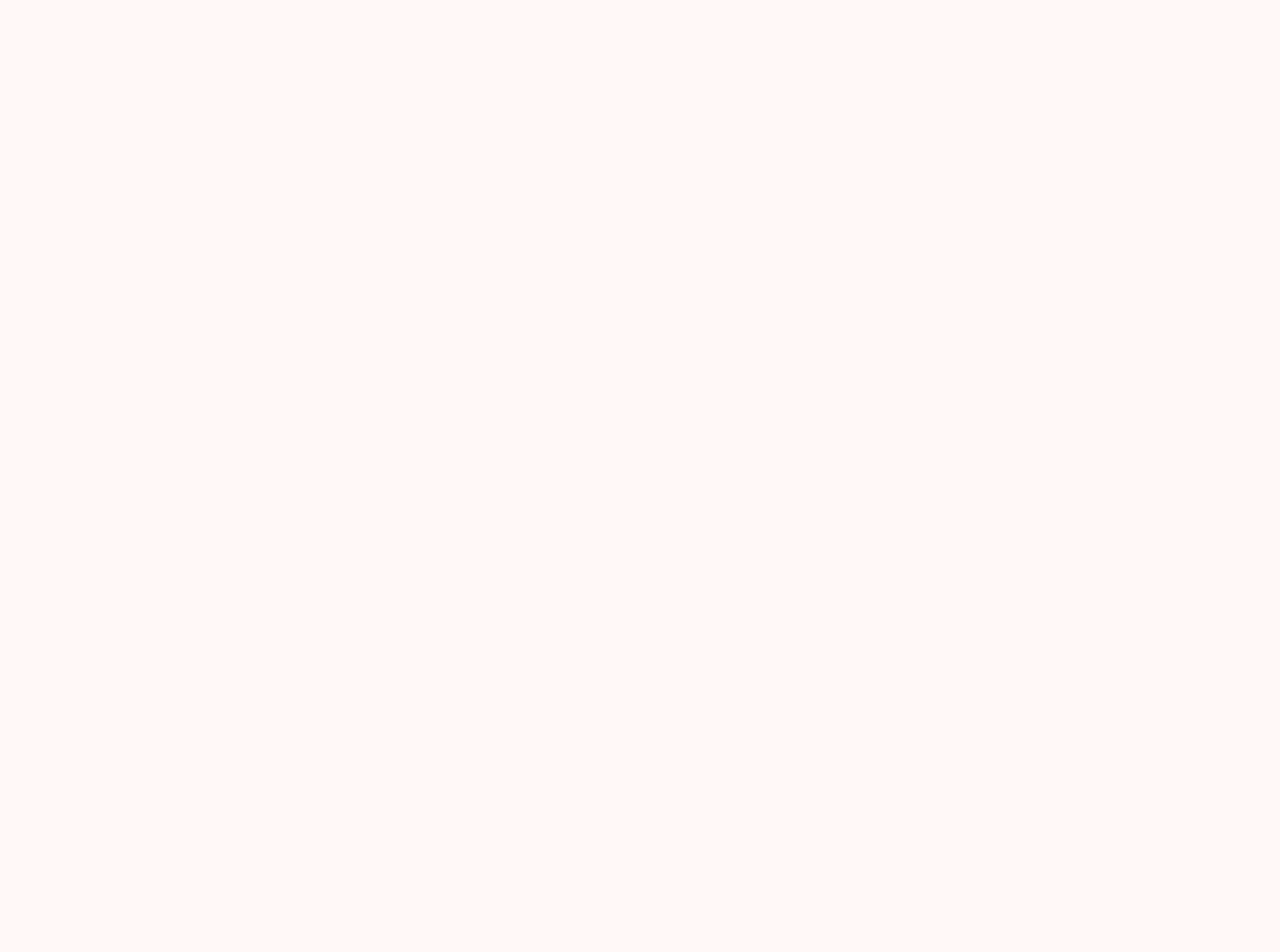
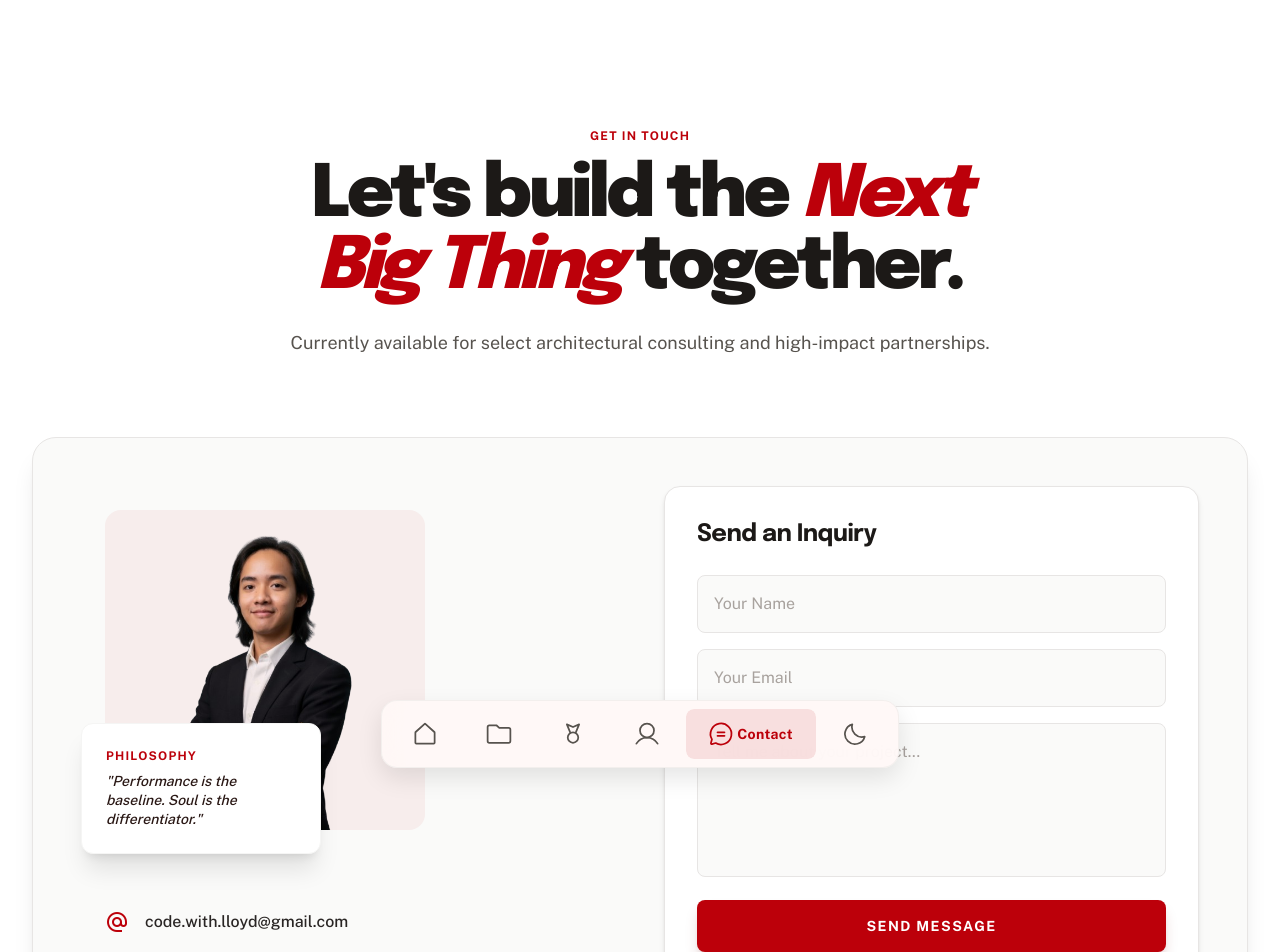
Before and after one commit to Rozuuuuu/rozu-portfolio, a React (Vite) app: page /contact in a window 1280 px wide. Before the commit this address had no page. Shown: the top 952 px of the page. Before the commit the page ends 800 px from the top, so only its background shows below. Built offline with nearby package versions, Linux system fonts and the light colour scheme.

Commit message:
Contact Page Implemented

```diff
--- a/src/App.jsx
+++ b/src/App.jsx
@@ -8,11 +8,11 @@ import Projects from './components/Projects';
 import Experience from './components/Experience';
 import Education from './components/Education';
 import Achievements from './components/Achievements';
-import Contact from './components/Contact';
 import Footer from './components/Footer';
 import ProjectsPage from './pages/ProjectsPage';
 import AchievementsPage from './pages/AchievementsPage';
 import SkillsPage from './pages/SkillsPage';
+import ContactPage from './pages/ContactPage';
 
 function HomePage() {
   return (
@@ -24,7 +24,6 @@ function HomePage() {
       <Experience />
       <Education />
       <Achievements />
-      <Contact />
       <Footer />
     </>
   );
@@ -39,6 +38,7 @@ function AnimatedRoutes() {
         <Route path="/projects" element={<ProjectsPage />} />
         <Route path="/achievements" element={<AchievementsPage />} />
         <Route path="/skills" element={<SkillsPage />} />
+        <Route path="/contact" element={<ContactPage />} />
       </Routes>
     </AnimatePresence>
   );
--- /dev/null
+++ b/src/pages/ContactPage.jsx
@@ -0,0 +1,88 @@
+import SharedNav from '../components/SharedNav';
+import { SharedFooter } from '../components/SharedFooter';
+import PageTransition from '../components/PageTransition';
+
+const ContactPage = () => {
+    return (
+        <PageTransition>
+            <div className="bg-white dark:bg-stone-950 text-stone-900 dark:text-stone-100 min-h-screen transition-colors duration-300">
+                <SharedNav />
+
+                <main className="pt-32 pb-24 max-w-7xl mx-auto px-6 md:px-8">
+                    {/* Hero Section */}
+                    <div className="mb-20 text-center max-w-3xl mx-auto">
+                        <span className="font-label text-primary dark:text-red-400 font-bold uppercase tracking-widest text-xs mb-4 block">Get In Touch</span>
+                        <h1 className="font-headline text-5xl md:text-7xl font-black tracking-tighter leading-none mb-6 text-stone-900 dark:text-stone-50">
+                            Let's build the <span className="text-primary dark:text-red-400 italic">Next Big Thing</span> together.
+                        </h1>
+                        <p className="font-body text-lg text-stone-600 dark:text-stone-300 leading-relaxed">
+                            Currently available for select architectural consulting and high-impact partnerships.
+                        </p>
+                    </div>
+
+                    <div className="grid md:grid-cols-2 gap-12 items-start mb-20 bg-stone-50 dark:bg-stone-900 p-8 md:p-12 rounded-3xl border border-stone-200 dark:border-stone-800 shadow-xl dark:shadow-black/20">
+                        {/* Philosophy & Picture */}
+                        <div className="flex flex-col gap-16 md:pl-6 pt-6">
+                            <div className="relative max-w-fit mx-auto md:mx-0">
+                                <div className="aspect-square w-64 md:w-80 rounded-2xl overflow-hidden relative group">
+                                    <img
+                                        className="w-full h-full object-contain group-hover:scale-110 transition-transform duration-700"
+                                        src="/lloyd-pic.png"
+                                        alt="Lloyd"
+                                    />
+                                    <div className="absolute inset-0 bg-[#bc000a]/5 dark:bg-red-500/5 mix-blend-multiply pointer-events-none"></div>
+                                </div>
+                                <div className="absolute -bottom-6 -left-6 bg-[#ffffff] dark:bg-stone-900 border border-stone-100 dark:border-stone-800 p-6 rounded-xl shadow-xl max-w-[240px] z-10">
+                                    <p className="font-label text-xs font-bold uppercase text-[#bc000a] dark:text-red-400 tracking-widest mb-2">Philosophy</p>
+                                    <p className="font-body text-sm font-medium italic text-[#291714] dark:text-stone-300 leading-snug">
+                                        "Performance is the baseline. Soul is the differentiator."
+                                    </p>
+                                </div>
+                            </div>
+
+                            <div className="space-y-4 pt-4 px-4 md:px-0">
+                                <div className="flex items-center gap-4 text-stone-800 dark:text-stone-200">
+                                    <span className="material-symbols-outlined text-primary dark:text-red-400">alternate_email</span>
+                                    <span className="font-medium">code.with.lloyd@gmail.com</span>
+                                </div>
+                                <div className="flex items-center gap-4 text-stone-800 dark:text-stone-200">
+                                    <span className="material-symbols-outlined text-primary dark:text-red-400">location_on</span>
+                                    <span className="font-medium">Cebu City, Philippines</span>
+                                </div>
+                            </div>
+                        </div>
+
+                        {/* Contact Form */}
+                        <div className="bg-white dark:bg-stone-800 p-8 rounded-2xl border border-stone-200 dark:border-stone-700 shadow-md">
+                            <h3 className="font-headline text-2xl font-bold tracking-tight mb-6 text-stone-900 dark:text-stone-50">Send an Inquiry</h3>
+                            <form className="space-y-4" onSubmit={(e) => e.preventDefault()}>
+                                <input
+                                    className="w-full bg-stone-50 dark:bg-stone-900/50 border border-stone-200 dark:border-stone-700 rounded-lg p-4 text-stone-900 dark:text-stone-100 placeholder:text-stone-400 dark:placeholder:text-stone-500 focus:ring-2 focus:ring-primary outline-none transition-all"
+                                    placeholder="Your Name"
+                                    type="text"
+                                />
+                                <input
+                                    className="w-full bg-stone-50 dark:bg-stone-900/50 border border-stone-200 dark:border-stone-700 rounded-lg p-4 text-stone-900 dark:text-stone-100 placeholder:text-stone-400 dark:placeholder:text-stone-500 focus:ring-2 focus:ring-primary outline-none transition-all"
+                                    placeholder="Your Email"
+                                    type="email"
+                                />
+                                <textarea
+                                    className="w-full bg-stone-50 dark:bg-stone-900/50 border border-stone-200 dark:border-stone-700 rounded-lg p-4 text-stone-900 dark:text-stone-100 placeholder:text-stone-400 dark:placeholder:text-stone-500 focus:ring-2 focus:ring-primary outline-none transition-all resize-none"
+                                    placeholder="Tell me about your project..."
+                                    rows="5"
+                                ></textarea>
+                                <button className="w-full py-4 bg-primary text-white font-bold rounded-lg uppercase tracking-widest text-sm hover:scale-[1.02] shadow-lg shadow-red-900/20 active:scale-95 transition-all">
+                                    Send Message
+                                </button>
+                            </form>
+                        </div>
+                    </div>
+                </main>
+
+                <SharedFooter />
+            </div>
+        </PageTransition>
+    );
+};
+
+export default ContactPage;
```
